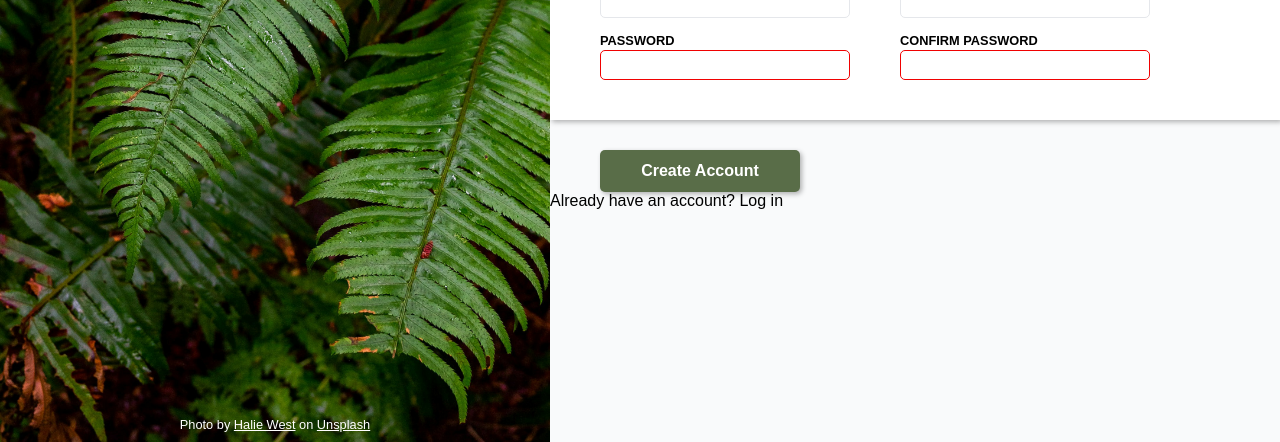
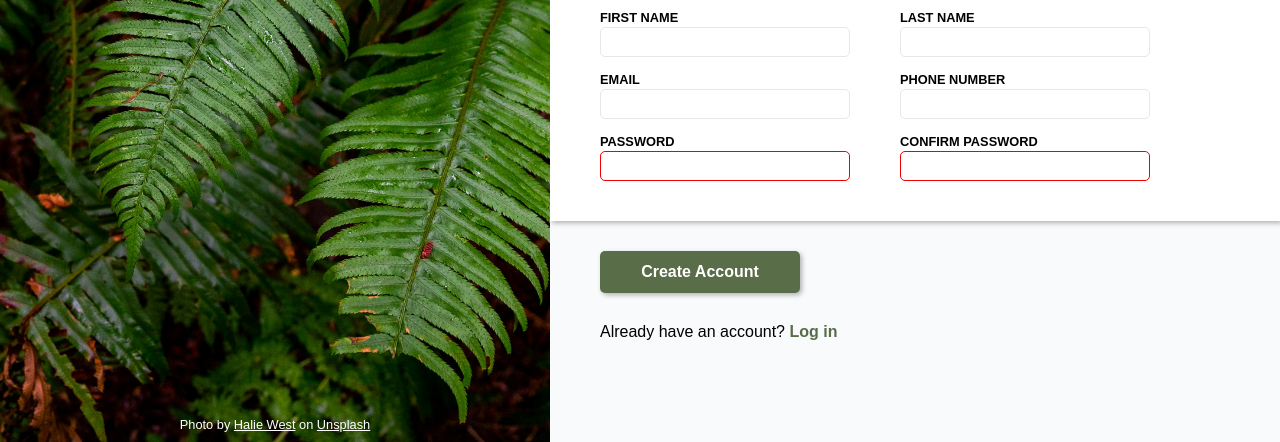
Before and after one commit to NinaVsWorld/sign-up-form, a plain HTML site: page index.html in a window 1280 px wide. Shown: the part 358-800 px from the top of the page. Drawn offline with Linux system fonts and the light colour scheme.

Commit message:
Complete sign up form

```diff
--- a/index.html
+++ b/index.html
@@ -63,7 +63,7 @@
         <div class="button">
             <button type="submit" form="form">Create Account</button>
         </div>
-        <p class="existing-acc">Already have an account? <span class="log in">Log in</span></p>
+        <p class="existing-acc">Already have an account? <span class="log-in">Log in</span></p>
     </div>
 </body>
 </html>
--- a/style.css
+++ b/style.css
@@ -67,7 +67,7 @@ a {
     background-color: #F9FAFB;
     display: flex;
     flex-direction: column;
-    /*justify-content: center;*/
+    justify-content: center;
     flex-grow: 1;
 }
 
@@ -162,3 +162,13 @@ button {
     padding-left: 50px;
     padding-top: 30px;
 }
+
+.existing-acc {
+    padding-left: 50px;
+    padding-top: 30px;
+}
+
+.log-in {
+    color: #596D48;
+    font-weight: 600;
+}
```
